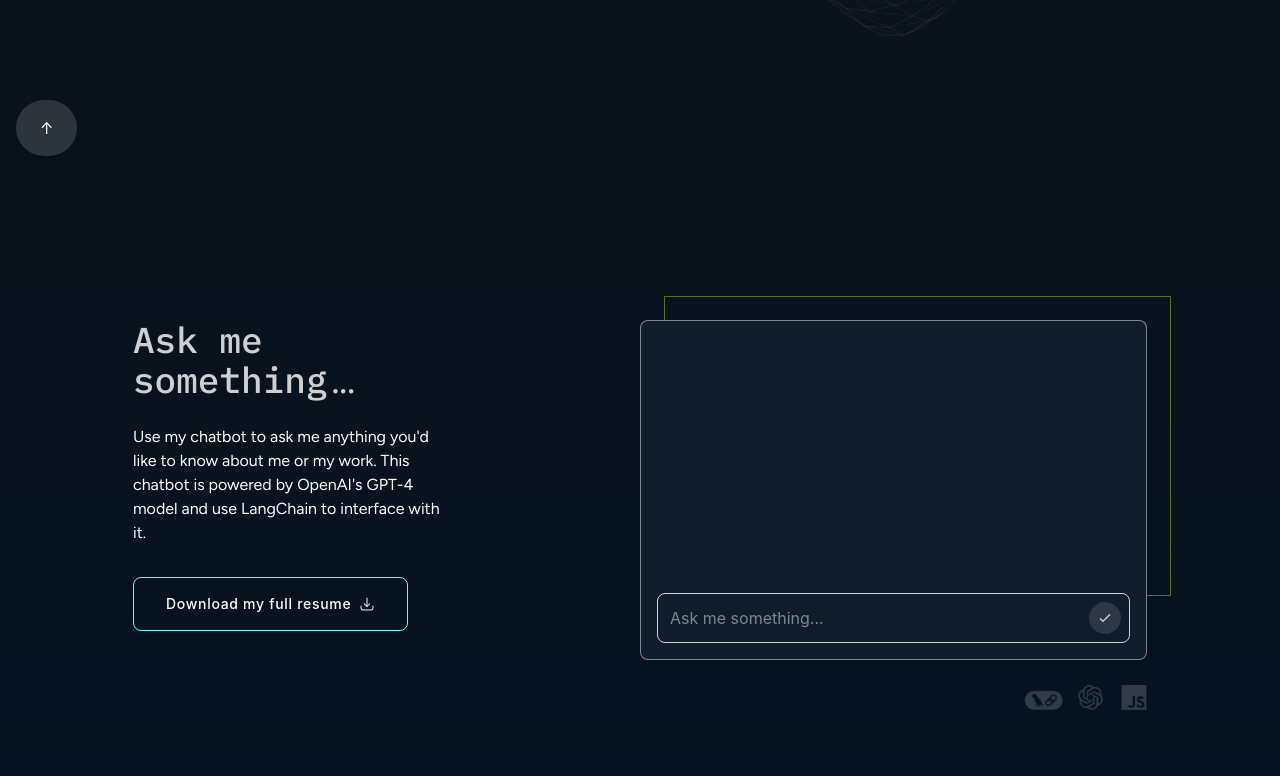
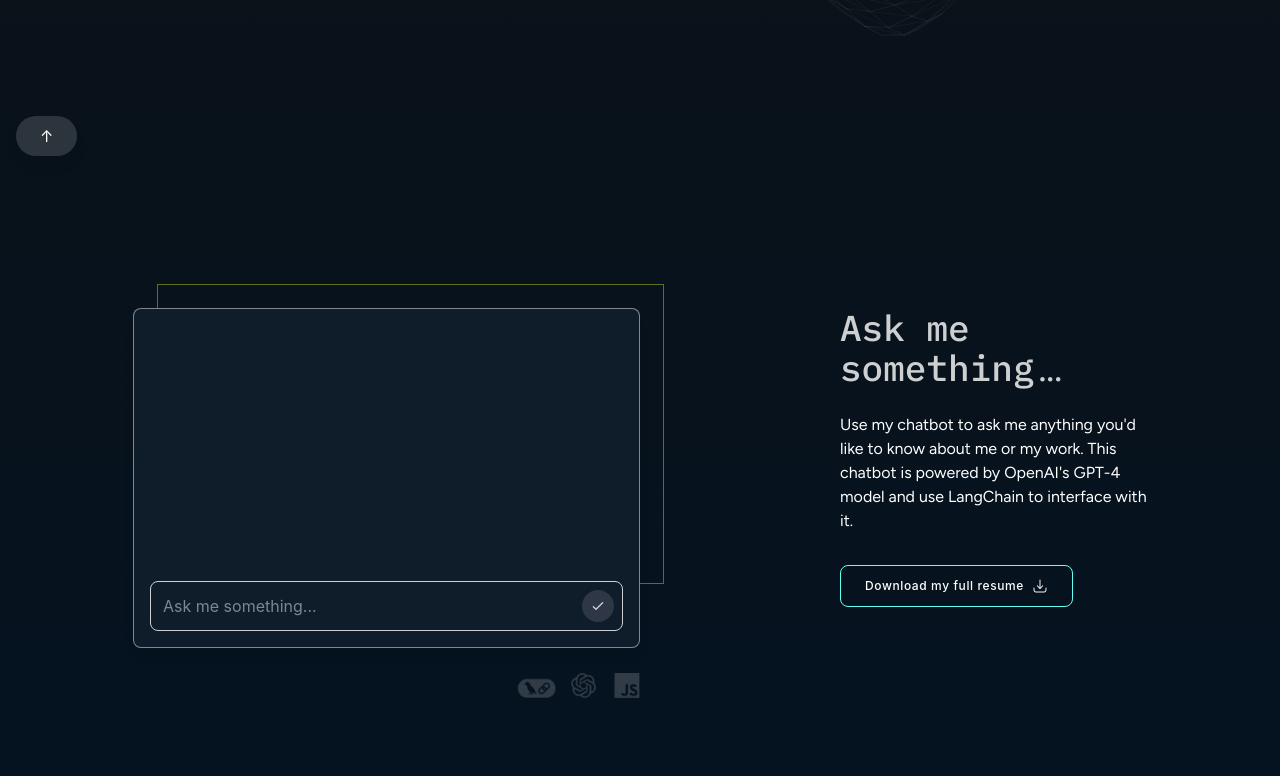
Before and after one commit to EloiseEmery/portfolio, a React (Create React App) app: page / in a window 1280 px wide. Shown: the part 564-1340 px from the top of the page. Built offline with nearby package versions, Linux system fonts and the light colour scheme; a web font is replaced by a local one.

Commit message:
Adjust button/UI and update footer texts

```diff
--- a/src/components/atoms/Button.tsx
+++ b/src/components/atoms/Button.tsx
@@ -10,7 +10,7 @@ interface ButtonProps {
 }
 
 const Button: React.FC<ButtonProps> = ({ children, className, href, blank, type = 'primary', icon }) => {
-  const baseStyle = 'max-w-fit py-4 px-8 rounded-lg text-sm font-medium tracking-wider whitespace-nowrap flex items-center justify-center transition-all duration-300 ease-in-out';
+  const baseStyle = 'max-w-fit py-3 px-6 rounded-lg text-xs font-medium tracking-wider whitespace-nowrap flex items-center justify-center transition-all duration-300 ease-in-out';
   const primaryStyle = 'bg-colorQuaternary/90 text-colorMain hover:bg-colorQuaternary';
   const secondaryStyle = 'border border-colorQuaternary text-colorWhite hover:bg-colorQuaternary hover:text-colorMain';
 
--- a/src/components/atoms/ToTop.tsx
+++ b/src/components/atoms/ToTop.tsx
@@ -8,7 +8,7 @@ function ToTop() {
 
     return (
         <div className="fixed bottom-20 right-4 md:left-4 z-50">
-        <button onClick={scrollToTop} className="cursor-pointer bg-colorWhite/15 text-white py-4 px-6 rounded-full shadow-lg hover:bg-colorQuaternary/25 transition-all">
+        <button onClick={scrollToTop} className="cursor-pointer bg-colorWhite/15 text-white py-2 px-6 rounded-full shadow-lg hover:bg-colorQuaternary/25 transition-all">
                 ↑
             </button>
         </div>
--- a/src/components/organisms/Footer.tsx
+++ b/src/components/organisms/Footer.tsx
@@ -25,8 +25,8 @@ function Footer() {
             <div className="sm:w-1/2 lg:w-1/3 mb-10">
               <h3 className="font-sans text-lg font-regular mb-4 opacity-50">Quick access</h3>
               <ul className="tracking-wider font-figtree space-y-4 text-[15px] font-medium">
-                <li className="cursor-pointer hover:text-colorQuaternary transition-all duration-300 ease-in-out">Ask me something</li>
-                <li className="cursor-pointer hover:text-colorQuaternary transition-all duration-300 ease-in-out">My skillset</li>
+                <li className="cursor-pointer hover:text-colorQuaternary transition-all duration-300 ease-in-out"><a href="#ask-me-something">Ask me something</a></li>
+                <li className="cursor-pointer hover:text-colorQuaternary transition-all duration-300 ease-in-out"><a href="#my-skillset">My skillset</a></li>
               </ul>
             </div>
             <div className="sm:w-1/2 lg:w-1/3 mb-10">
@@ -62,7 +62,7 @@ function Footer() {
           {/* Bottom section */}
           <div className="border-t border-colorWhite/10 py-10">
             <div className="text-colorWhite font-sans text-[11px] md:flex md:justify-between">
-              <p className="mb-2 md:mb-0">Copyright © 2025 eloemery.io / All rights reserved.</p>
+              <p className="mb-2 md:mb-0">© 2025 eloemery.com | All rights reserved.</p>
               <p className="flex whitespace-nowrap">Made with <img src={Heart} alt="Heart" className="h-[10px] px-2 mt-1" /> by Éloïse Emery</p>
             </div>
           </div>
--- a/src/components/organisms/sections/AskMeSomething.tsx
+++ b/src/components/organisms/sections/AskMeSomething.tsx
@@ -5,7 +5,15 @@ import downloadIcon from '../../../assets/svg/downloadIcon.svg';
 function AskMeSomething() {
     return (
         <div className="lg:flex">
-            <div className="sm:pr-[50px] lg:w-[50%] xl:pr-[200px]">
+            <div className="lg:w-[50%]">
+                <div className="relative opacity-80 hover:opacity-100 mb-16 lg:mb-0">
+                    <div className="absolute -top-6 -right-10 md:-right-6 w-full h-[300px] border border-colorQuinary/50 z-0"></div>
+                    <div className="relative z-10">
+                        <Chatbot />
+                    </div>
+                </div>
+            </div>
+            <div className="sm:pl-[50px] lg:w-[50%] xl:pl-[200px]">
                 <h2 className="font-sans font-medium text-2xl sm:text-4xl text-colorWhite/80 leading-[1.2]">Ask me something<span className="pl-1 font-figtree">...</span></h2>
                 <p className="text-colorWhite font-figtree text-base mt-6 pb-8">Use my chatbot to ask me anything you'd like to know about me or my work. This chatbot is powered by OpenAI's GPT-4 model and use LangChain to interface with it. </p>
                 <Button
@@ -18,14 +26,6 @@ function AskMeSomething() {
                 icon={<img src={downloadIcon} alt="Download Icon" className="w-4 h-4 filter-brightness-0 invert group-hover:filter-none" />}
                 />
             </div>
-            <div className="lg:w-[50%]">
-                <div className="relative opacity-80 hover:opacity-100 mt-16 lg:mt-0">
-                    <div className="absolute -top-6 -right-10 md:-right-6 w-full h-[300px] border border-colorQuinary/50 z-0"></div>
-                    <div className="relative z-10">
-                        <Chatbot />
-                    </div>
-                </div>
-            </div>
         </div>
     );
 }
```
